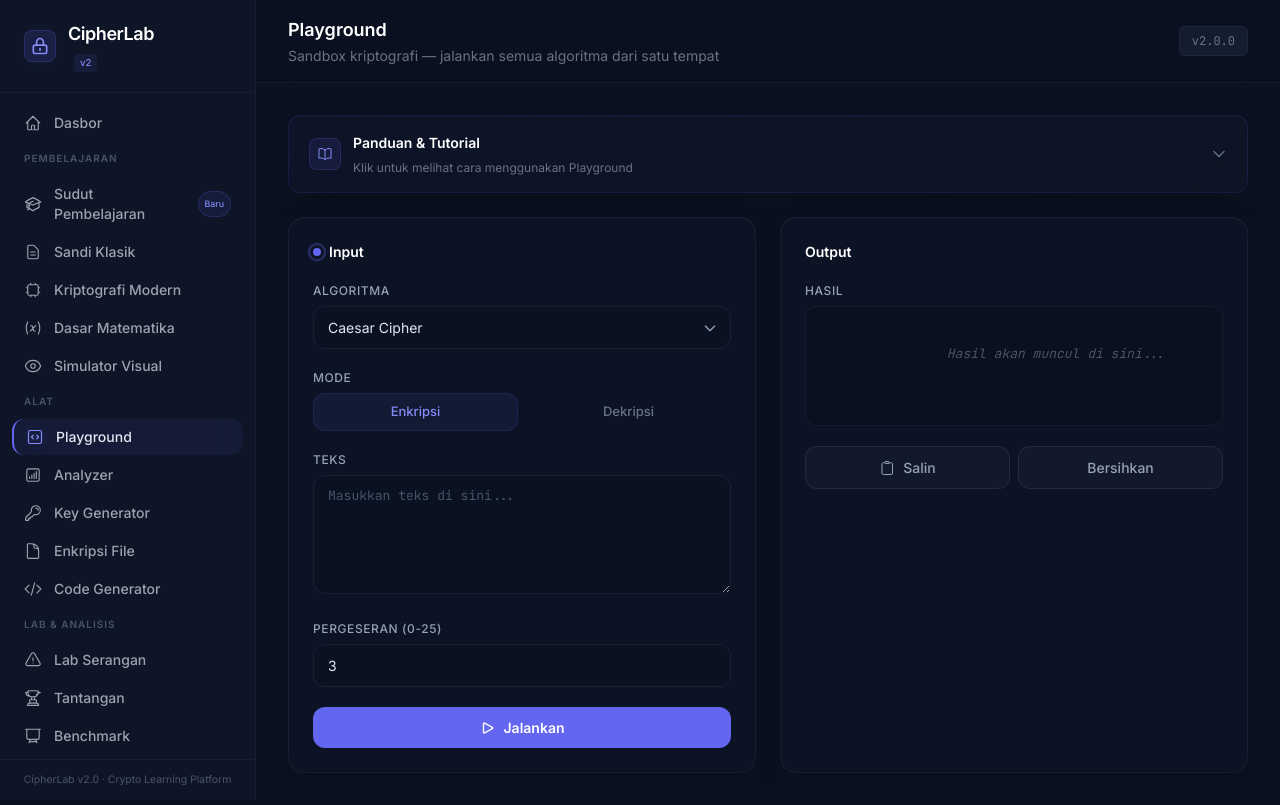
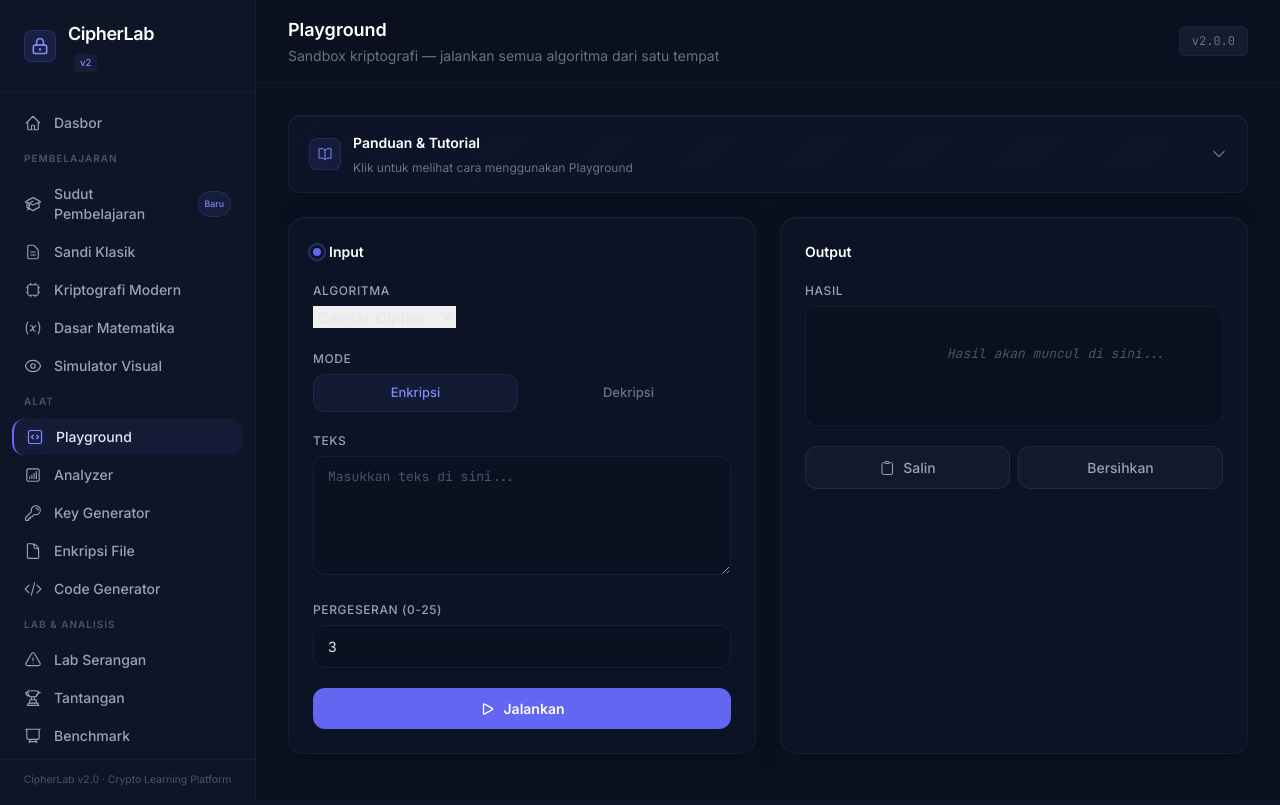
Before and after one commit to erga2904/Kriptografi, a Flask app: page /playground in a window 1280 px wide. Run offline with Flask 3, Linux system fonts and the light colour scheme; some libraries are stand-ins or nearby versions.

Commit message:
Update playground.html

```diff
--- a/app/templates/playground.html
+++ b/app/templates/playground.html
@@ -38,7 +38,8 @@
         <!-- Algorithm Select -->
         <div>
             <label class="label">Algoritma</label>
-            <select id="pg-algorithm" class="input-field" onchange="pgUpdateParams()">
+            <div class="custom-select-wrapper">
+                <select id="pg-algorithm" class="custom-select select-accent" onchange="pgUpdateParams()">
                     <option value="caesar">Caesar Cipher</option>
                     <option value="vigenere">Vigenère Cipher</option>
                     <option value="affine">Affine Cipher</option>
@@ -48,6 +49,7 @@
                     <option value="rsa">RSA</option>
                     <option value="sha256">SHA-256</option>
                 </select>
+            </div>
         </div>
 
         <!-- Mode -->
```
Lines whose indentation alone changed are shown as unchanged.
